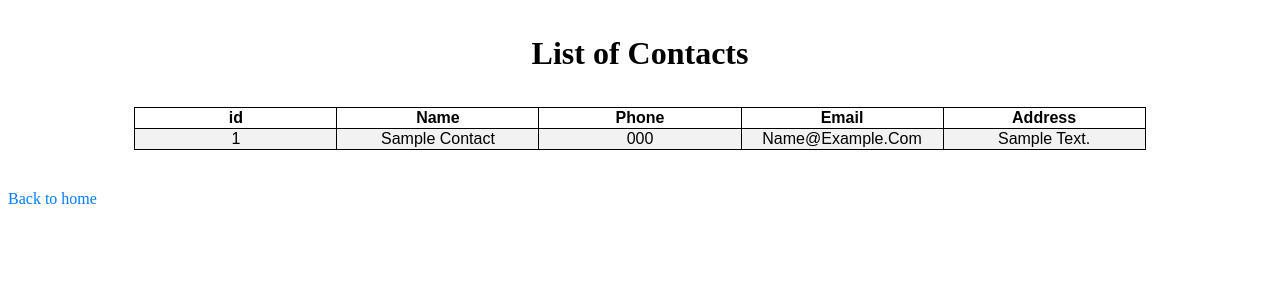
After one commit to samimahlaka/contact-book, a Flask app: page /view_contacts in a window 1280 px wide. The commit adds this page. Shown: the top 300 px of the page. Run offline with Flask 3, Linux system fonts and the light colour scheme; tables that the repository leaves empty hold one stand-in row (values such as "Sample post").

Commit message:
Add styling to contact list -wip

```diff
--- a/app.py
+++ b/app.py
@@ -39,6 +39,10 @@ def add_contact():
 
     return render_template('add_contact.html',form=form)
 
+@app.route('/view_contacts', methods = ['GET'])
+def view_contacts():
+    contacts= Contact.query.all()
+    return render_template('view_contacts.html',contacts=contacts)
 
 
 
--- a/static/style.css
+++ b/static/style.css
@@ -1,16 +1,17 @@
+*{
+box-sizing: border-box;
+}
 
-
-
-input[type='text'], input[type='number'],
-input[type='email'], textarea {
+.input_box{
     border-radius: 5px;
-        width: 15%;
     border-color: darkgrey;
     padding: 10px;
     margin: 5px;
     display: inline-block;
-
-
+    border: 1px solid darkgrey;
+    flex: 5;
+    width: 100%;
+    max-width: 100%;
 }
 
 .add_btn{
@@ -80,11 +82,62 @@ input[type='email'], textarea {
 .back_link:hover {
 text-decoration: underline;
 }
-  .form_row{
-    width: 72%;
-    align-items: center;
-  }
 
 .btn_form_row{
 margin-top: 0px;
 }
+
+table,th,td {
+width: 60%;
+margin: 20px auto;
+border: 1px solid black;
+border-collapse: collapse;
+font-family: sans-serif;
+}
+
+tr{
+text-align: center;
+}
+
+.contact_table {
+table-layout: fixed;
+width: 80%;
+border: #007bff;
+}
+
+.contact_table td {
+    text-transform: capitalize !important;
+    word-wrap: break-word;
+    word-break: break-word;
+    white-space: normal;
+  }
+
+.col_id {
+    max-width: 10px;
+}
+
+.col_name {
+    max-width: 100px;
+}
+
+.col_phone {
+    max-width: 50px;
+}
+
+.col_email {
+    max-width: 200px;
+}
+
+.col_address {
+    max-width: 300px;
+}
+.contact_table tr:nth-child(even) {
+    background-color: #f2f2f2;
+}
+.contact_table tr:hover {
+    background-color:darkgrey;
+    }
+
+.contact_table tbody{
+    border-color: #007bff;
+}
--- a/templates/add_contact.html
+++ b/templates/add_contact.html
@@ -3,8 +3,9 @@
 <head>
     <meta charset="UTF-8">
     <meta name="viewport" content="width=device-width, initial-scale=1.0">
-    <link rel="stylesheet" href={{url_for('static', filename='style.css')}}>
+    <link rel="stylesheet" href="{{url_for('static', filename='style.css')}}">
     <title>Add Contact</title>
+
 </head>
 <body class = 'add_body'>
 
--- /dev/null
+++ b/templates/view_contacts.html
@@ -0,0 +1,40 @@
+<!DOCTYPE html>
+<html lang="en">
+<head>
+    <meta charset="UTF-8">
+    <meta name="viewport" content="width=device-width, initial-scale=1.0">
+    <link rel="stylesheet" href="{{ url_for('static', filename='style.css') }}">
+
+    <title>Contacts List</title>
+</head>
+<body>
+    <h1>List of Contacts</h1>
+    <table class="contact_table">
+
+    <tr>
+        <th class="col_id">id</th>
+        <th class ='col_name'>Name</th>
+        <th class="col_phone">Phone</th>
+        <th class="col_email">Email</th>
+        <th class="col_address">Address</th>
+
+    </tr>
+
+
+    {% for contact in contacts %}
+        <tr>
+            <td>{{ contact.id }}</td>
+            <td>{{contact.name}}</td>
+            <td>{{contact.phone}}</td>
+            <td>{{contact.email}}</td>
+            <td>{{contact.address}}</td>
+        </tr>
+
+
+    {% endfor %}
+    </table>
+
+    <a href="/" class="back_link">Back to home</a>
+
+</body>
+</html>
```
Also changed, not shown: other parts of static/style.css (+14 -13 lines), 2 other files. Lines whose indentation alone changed are shown as unchanged.
